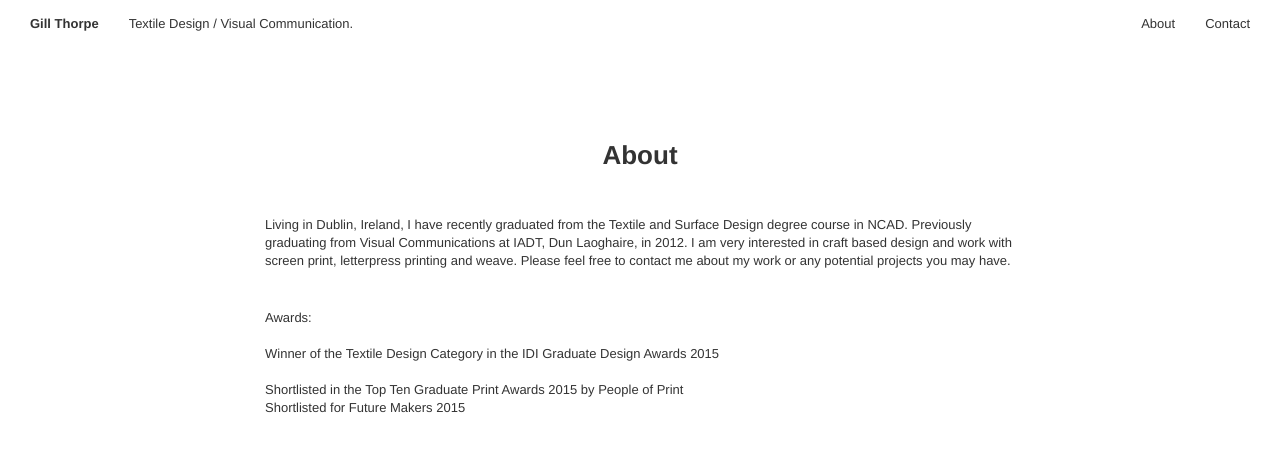
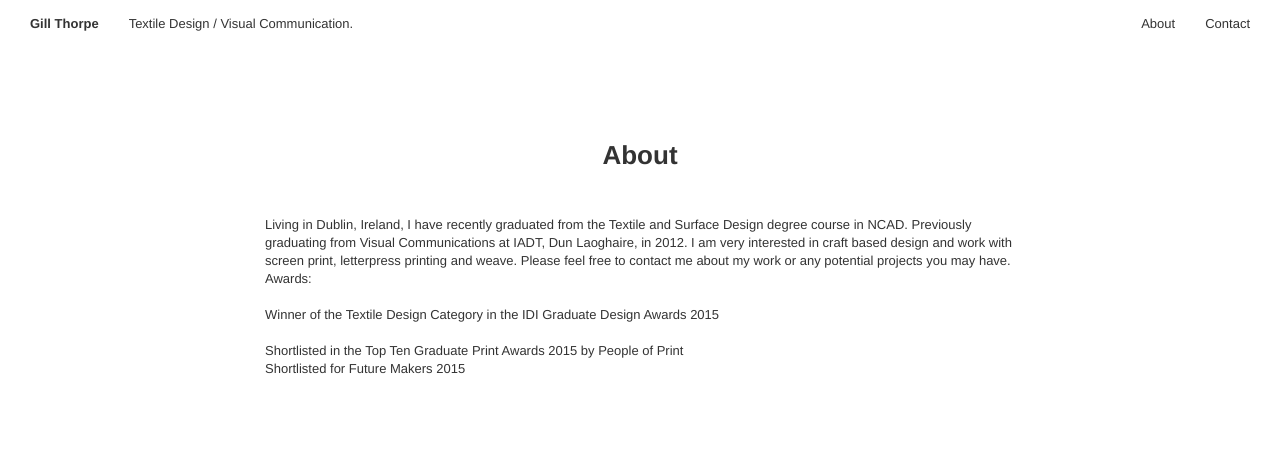
Before and after one commit to gill-thorpe/gill-thorpe.github.io, a Jekyll site: the page built from about.html, in a window 1280 px wide. Shown: the top 452 px of the page. Built offline with Jekyll 4.4.1, drawn with Linux system fonts in a browser that asks for light colours; nearby versions of some CDN libraries.

Commit message:
Revert "Update about.html"
This reverts commit cd53d198563a4c07cac1c12ed855fbc0053be6d4.

```diff
--- a/about.html
+++ b/about.html
@@ -5,7 +5,7 @@ permalink: /about/
 ---
 
 
-<p style="margin-bottom: 3em;">
+<p>
 Living in Dublin, Ireland, I have recently graduated from the Textile and Surface Design
 degree course in NCAD. Previously graduating from Visual Communications at IADT,
 Dun Laoghaire, in 2012. I am very interested in craft based design and work with screen
```
